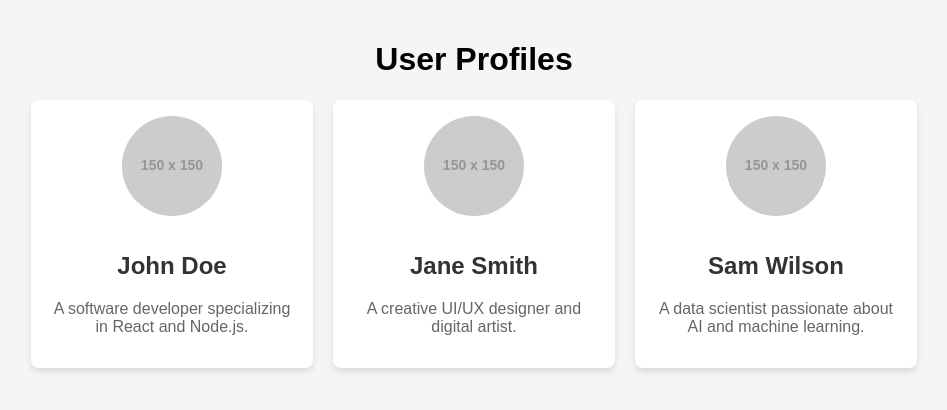
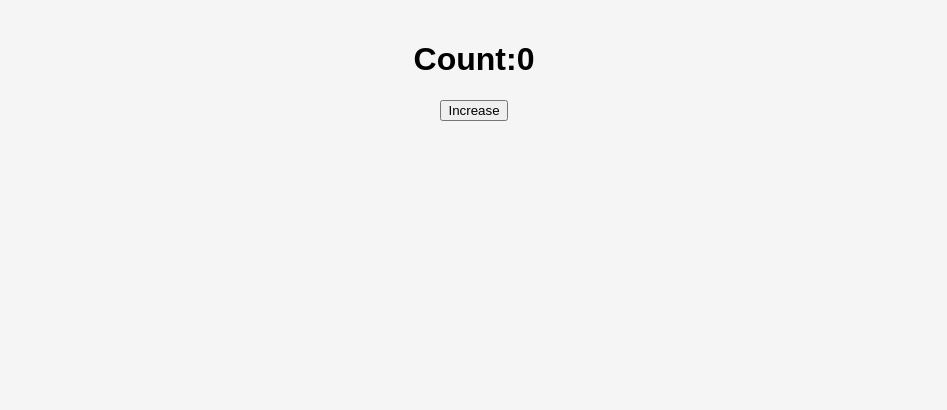
Before and after one commit to dit0o/react, a React (Create React App) app: page / in a window 1280 px wide. Shown: the top 410 px of the page, without its empty margins (166-1113 px from the left). Built offline with nearby package versions, Linux system fonts and the light colour scheme.

Commit message:
useeffect hook

```diff
--- a/src/App.js
+++ b/src/App.js
@@ -1,18 +1,34 @@
+import React, { useState } from 'react'
+import './App.css';
 
-import './App.css';
-import ProfileCard from "./Profiles"
-import profiles from './data'
 
 
 function App() {
+// const [car,setCar]=useState({
+//   brand:"Benz",
+//   model:"Roma",
+//   year:"2025",
+//   color:"red"
+// });
+
+// const changeColor=()=>{
+//   setCar((prev)=>{
+// return {...prev,color:"blue"}
+//   })
+ //}
+ const [count,setCount]=useState(0)
+ const increaseCount=(()=>{
+  setCount(count+1)
+ })
   return (
     <div className="app">
-      <h1>User Profiles</h1>
-      <div className="card-container">
-        {profiles.map((profile) => (
-          <ProfileCard key={profile.id} profile={profile} />
-        ))}
-      </div>
+     {/* <h1>My {car.brand}</h1>
+     <p>It is a {car.color} {car.model} from {car.year}</p>
+     <button onClick={changeColor}>
+      Blue
+     </button> */}
+     <h1>Count:0</h1>
+     <button onClick={increaseCount}>Increase</button>
     </div>
   );
 }
```
